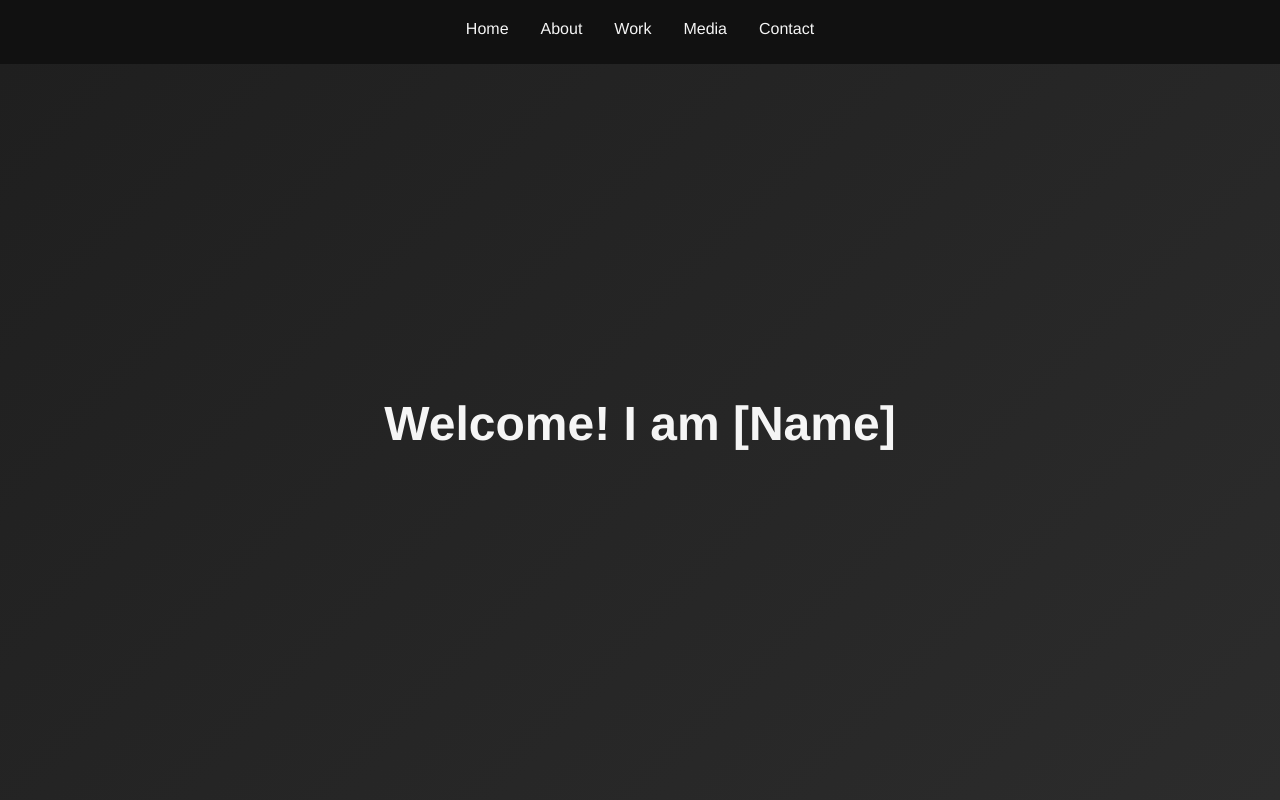
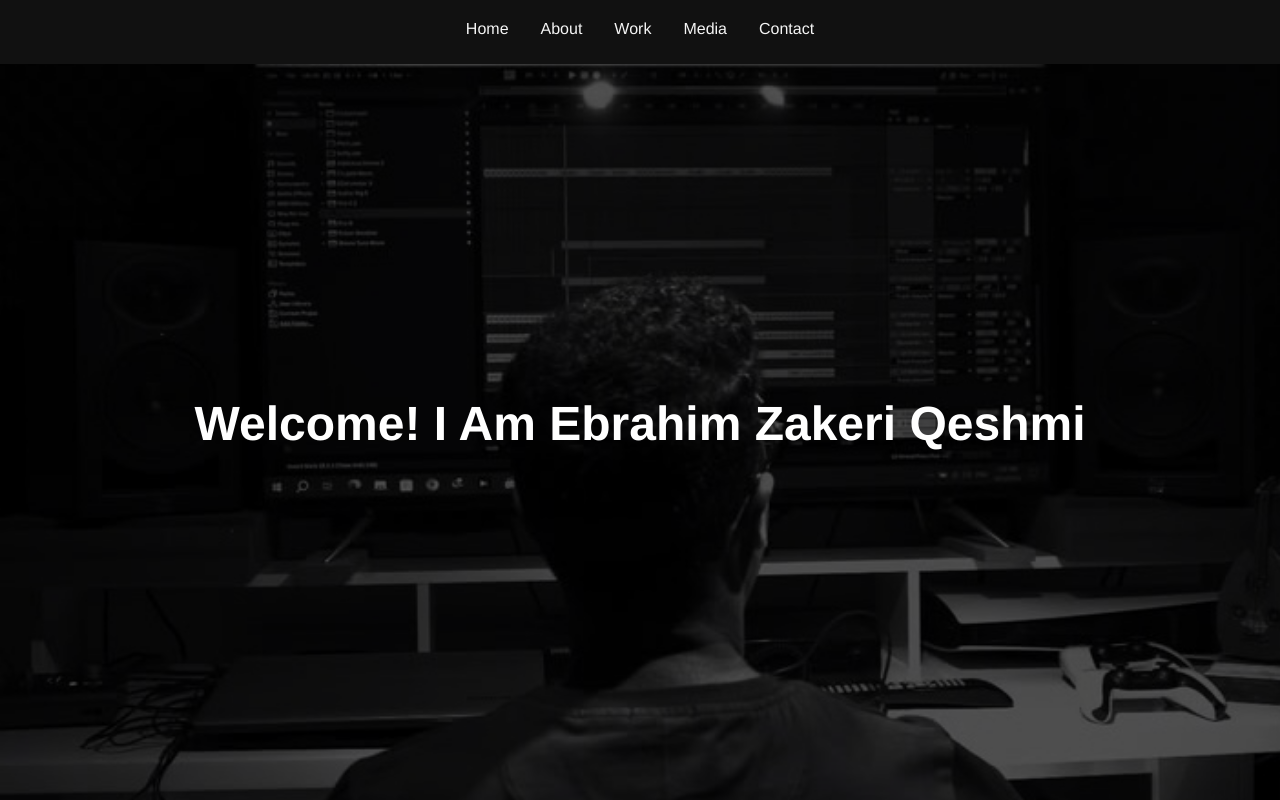
Before and after one commit to CasuallyDreamin/portfolio-site-musician, a React (Vite) app: page / in a window 1280 px wide. Shown: the top 800 px of the page. Built offline with nearby package versions, Linux system fonts and the light colour scheme.

Commit message:
Added header image

```diff
--- a/src/components/Hero.jsx
+++ b/src/components/Hero.jsx
@@ -10,7 +10,7 @@ function Hero() {
       ref={ref}
       className={`hero ${isVisible ? "fade-in" : "fade-out"}`}
     >
-      <h1>Welcome! I am [Name]</h1>
+      <h1>Welcome! I Am Ebrahim Zakeri Qeshmi</h1>
     </section>
   );
 }
--- a/src/styles/hero.css
+++ b/src/styles/hero.css
@@ -1,11 +1,24 @@
 .hero {
   height: 92vh;
-  background: linear-gradient(135deg, #1f1f1f 0%, #2c2c2c 100%);
   display: flex;
   flex-direction: column;
   justify-content: center;
   align-items: center;
   text-align: center;
+
+  background-image: url('../assets/studio.jpg');
+  background-size: cover;
+  background-position: center;
+  position: relative;
+  color: #fff;
+}
+
+.hero::before {
+  content: '';
+  position: absolute;
+  inset: 0;
+  background: rgba(0,0,0,0.5); /* dark overlay */
+  z-index: -1;
 }
 
 .hero h1 {
```
